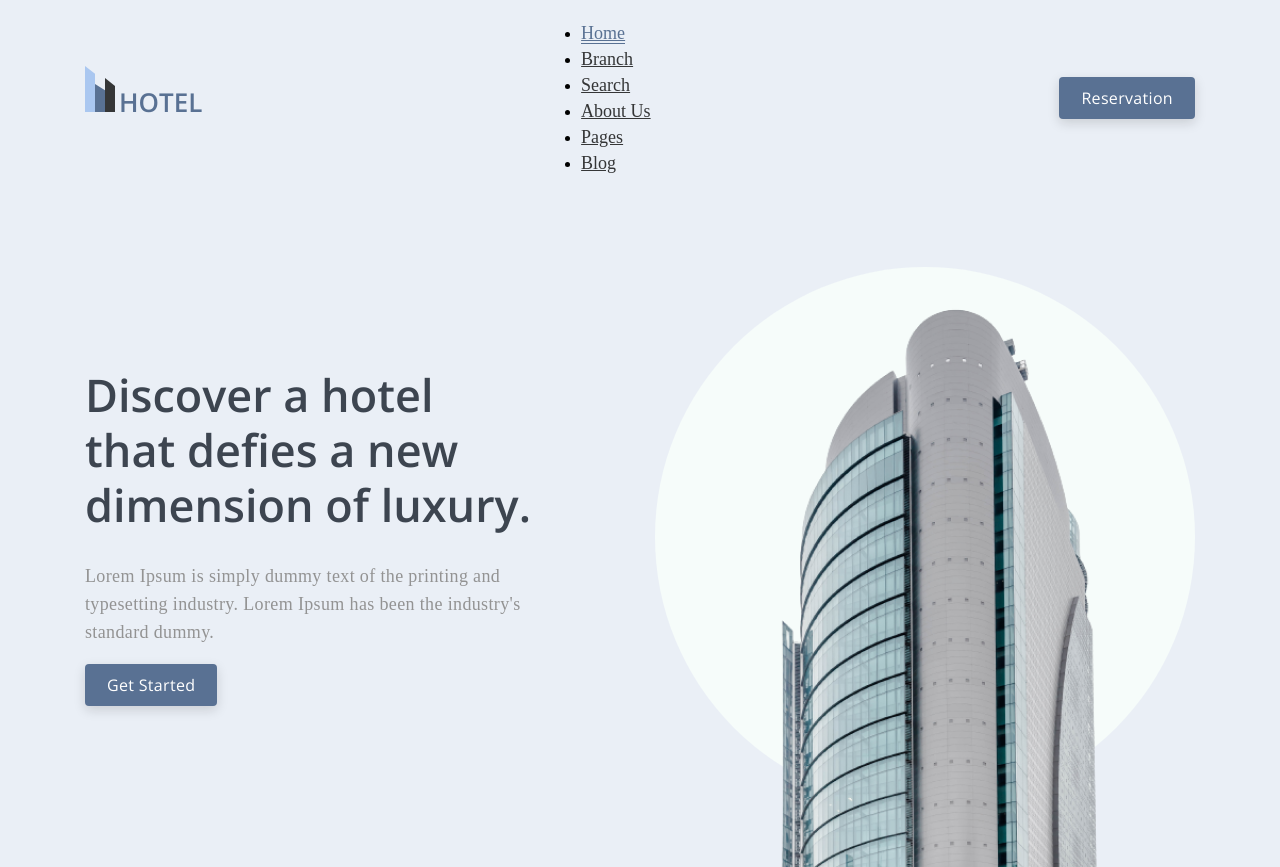
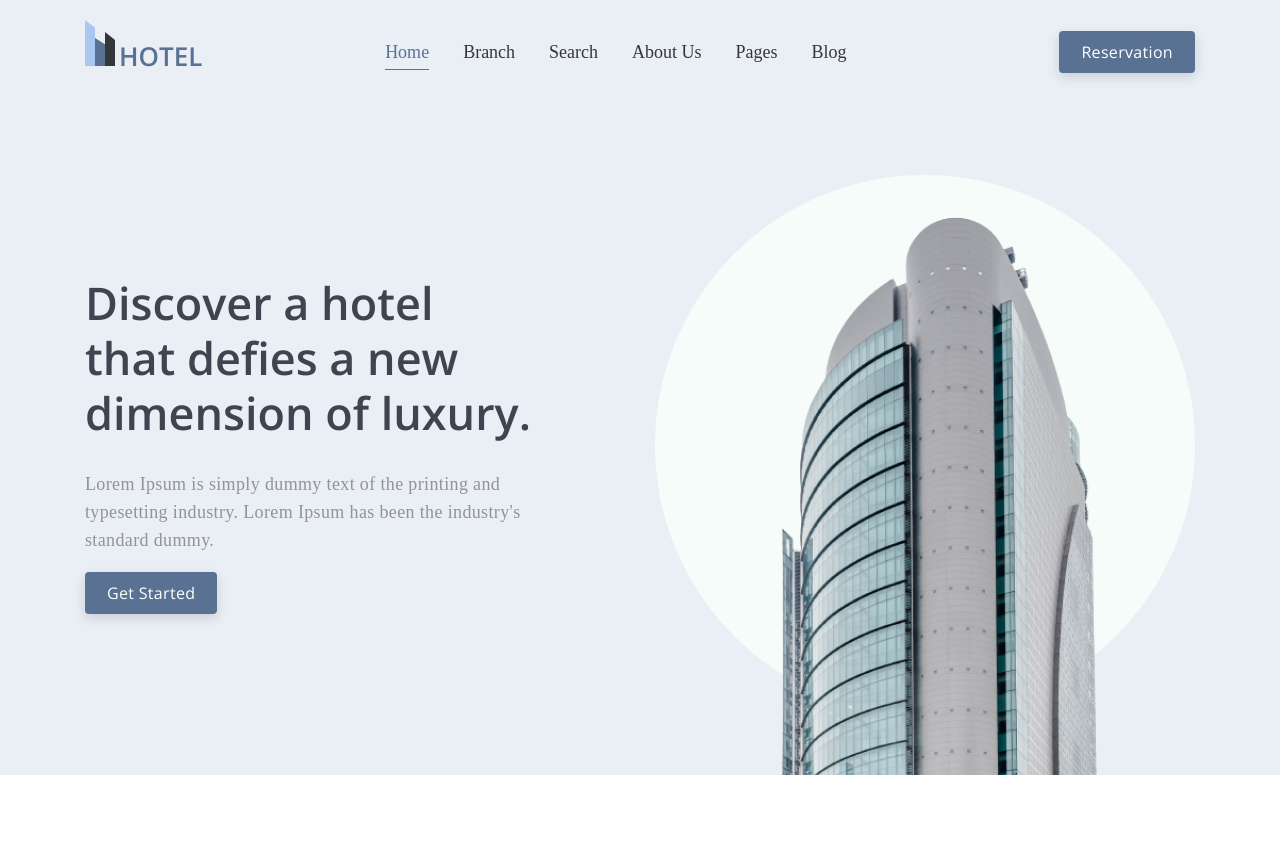
Before and after one commit to AlexeIFrist/hotel, a plain HTML site: page index.html in a window 1280 px wide. After the commit the page ends 800 px from the top, so only its background shows below. Drawn offline with nearby package versions, Linux system fonts and the light colour scheme; a web font is replaced by a local one.

Commit message:
project1.css

```diff
--- a/styles/project1.css
+++ b/styles/project1.css
@@ -41,9 +41,13 @@ body {
 	padding: 0;
 }
 
-.header-links__link {
+.header-links__link-wrap {
 	display: inline;
 	margin-right: 30px;
+}
+
+.header-links__link {
+	text-decoration: none;
 	color: var(--text-color2);
 	font-size: 18px;
 	line-height: 26px;
@@ -52,6 +56,7 @@ body {
 .header-links__link_active {
 	color: var(--text-color1);
 	border-bottom: 1px solid var(--text-color1);
+	padding-bottom: 7px;
 }
 
 .button {
@@ -64,6 +69,7 @@ body {
 	color: var(--text-color3);
 	border: none;
 	padding: 10px 22px;
+	cursor: pointer;
 }
 
 .under-header {
```
